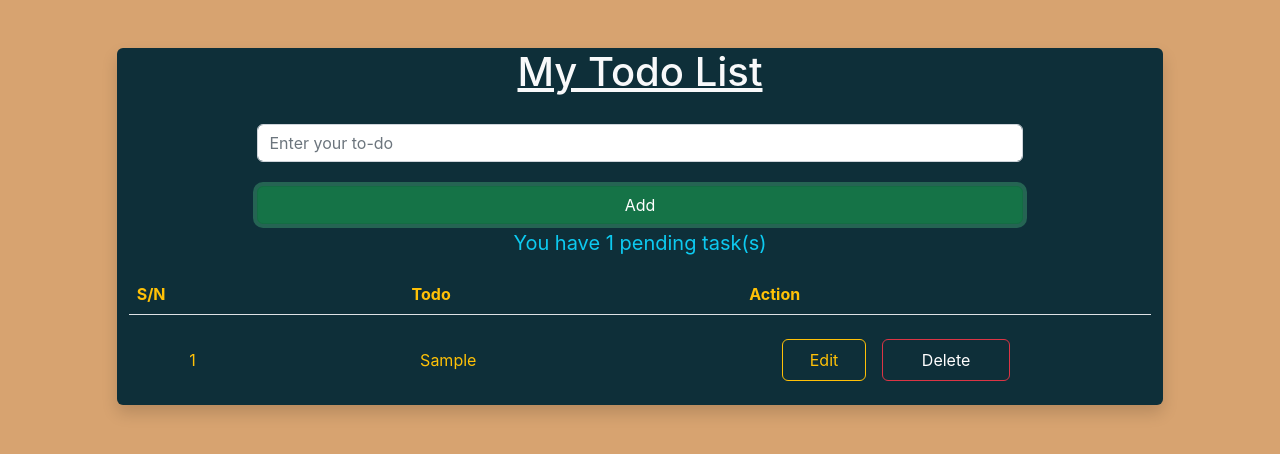
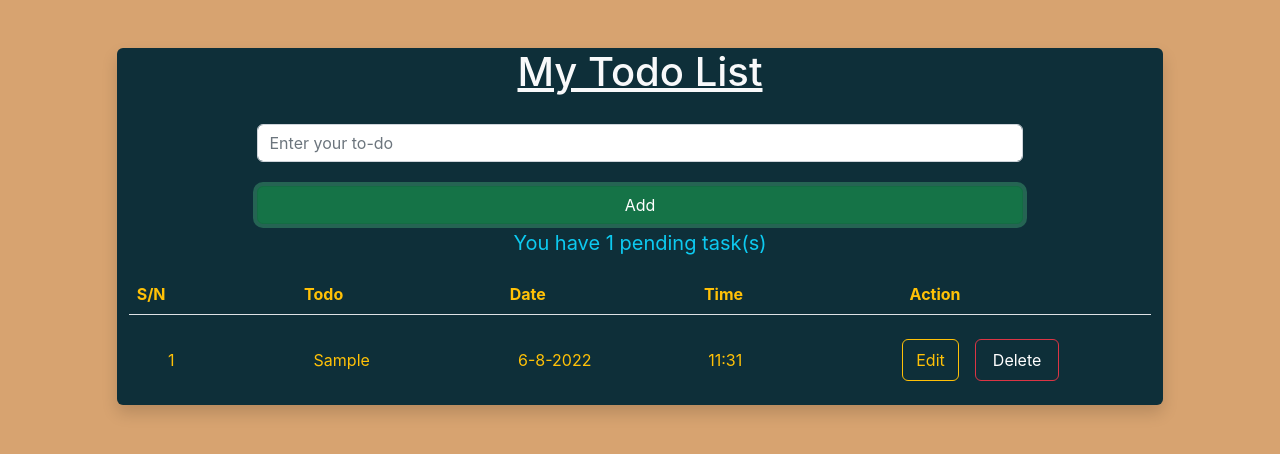
Before and after one commit to Oluwafemi-John1/To-do-app, a React (Create React App) app: page / in a window 1280 px wide. Both pictures are taken after typing "Sample" into the empty fields and a click on the button "Add". Shown: the top 454 px of the page. Built offline with nearby package versions, Linux system fonts and the light colour scheme.

Commit message:
date and time added

```diff
--- a/src/App.js
+++ b/src/App.js
@@ -13,8 +13,8 @@ function App() {
     let hour = new Date().getHours();
     let minute = new Date().getMinutes();
     let timeCreated = `${hour}:${minute}`
-    const [date, setdate] = useState({dateCreated})
-    const [time, settime] = useState({timeCreated})
+    // const [date, setdate] = useState({dateCreated})
+    // const [time, settime] = useState({timeCreated})
   return (
     <>
     <div className="container-fluid mt-5">
@@ -25,10 +25,10 @@ function App() {
             setMyInput = {settodoInput}
             myTodo = {todoValue}
             setMyTodo = {settodoValue}
-            myDate = {date}
-            setMyDate = {setdate}
-            myTime = {time}
-            setMyTime = {settime}
+            myDate = {dateCreated}
+            // setMyDate = {setdate}
+            myTime = {timeCreated}
+            // setMyTime = {settime}
             />
         </div>
     </div>
--- a/src/components/Todo.js
+++ b/src/components/Todo.js
@@ -1,14 +1,16 @@
 import React, { useState } from 'react'
 
-const Todo = ({myInput,setMyInput,myTodo,setMyTodo}) => {
+const Todo = ({myInput,setMyInput,myTodo,setMyTodo,myDate,myTime}) => {
     const [count, setcount] = useState("no");
     const [editedTodo, seteditedTodo] = useState(0)
     const [editedInput, seteditedInput] = useState({})
     const [editTodos, seteditTodos] = useState("")
 
+    // console.log(myDate);
+    // console.log(myTodo);
     const addTodo = () => {
         if (myInput !== "") {
-            let newTodo = {myInput}
+            let newTodo = {myInput,myDate,myTime}
             setMyTodo([...myTodo,newTodo]);
             setcount(myTodo.length+1)
             setMyInput("")
@@ -32,7 +34,7 @@ const Todo = ({myInput,setMyInput,myTodo,setMyTodo}) => {
     }
 
     const updateTodo = () => {
-        let updatedTodo = {myInput:editTodos}
+        let updatedTodo = {myInput:editTodos,myDate,myTime}
         let newTodos = [...myTodo]
         newTodos[editedTodo] = updatedTodo
         setMyTodo(newTodos)
@@ -68,8 +70,8 @@ const Todo = ({myInput,setMyInput,myTodo,setMyTodo}) => {
 						<tr className="text-warning fw-bold">
 							<td>S/N</td>
 							<td>Todo</td>
-							{/* <td>Date</td> */}
-							{/* <td>Time</td> */}
+							<td>Date</td>
+							<td>Time</td>
 							<td>Action</td>
 						</tr>
 					</thead>
@@ -81,8 +83,8 @@ const Todo = ({myInput,setMyInput,myTodo,setMyTodo}) => {
 							<tr className="my-2 text-warning">
 								<td className="col-1 px-lg-3">{index + 1}</td>
 								<td className="col-3 px-lg-3">{input.myInput}</td>
-								{/* <td className="col-2">{input.myDate}</td> */}
-								{/* <td className="col-2">{input.myTime}</td> */}
+								<td className="col-2">{input.myDate}</td>
+								<td className="col-2">{input.myTime}</td>
 								<td className="col-4 mx-auto py-2">
 									<button className="btn btn-outline-warning mx-2 col-lg-2 col-sm-4" data-bs-toggle="modal" data-bs-target="#exampleModal" onClick={() => editTodo(index)}>Edit</button>
 									<button className="btn btn-danger mx-2 col-sm-4 col-lg-3 text-center" onClick={() => deleteTodo(index)}>Delete</button>
```
